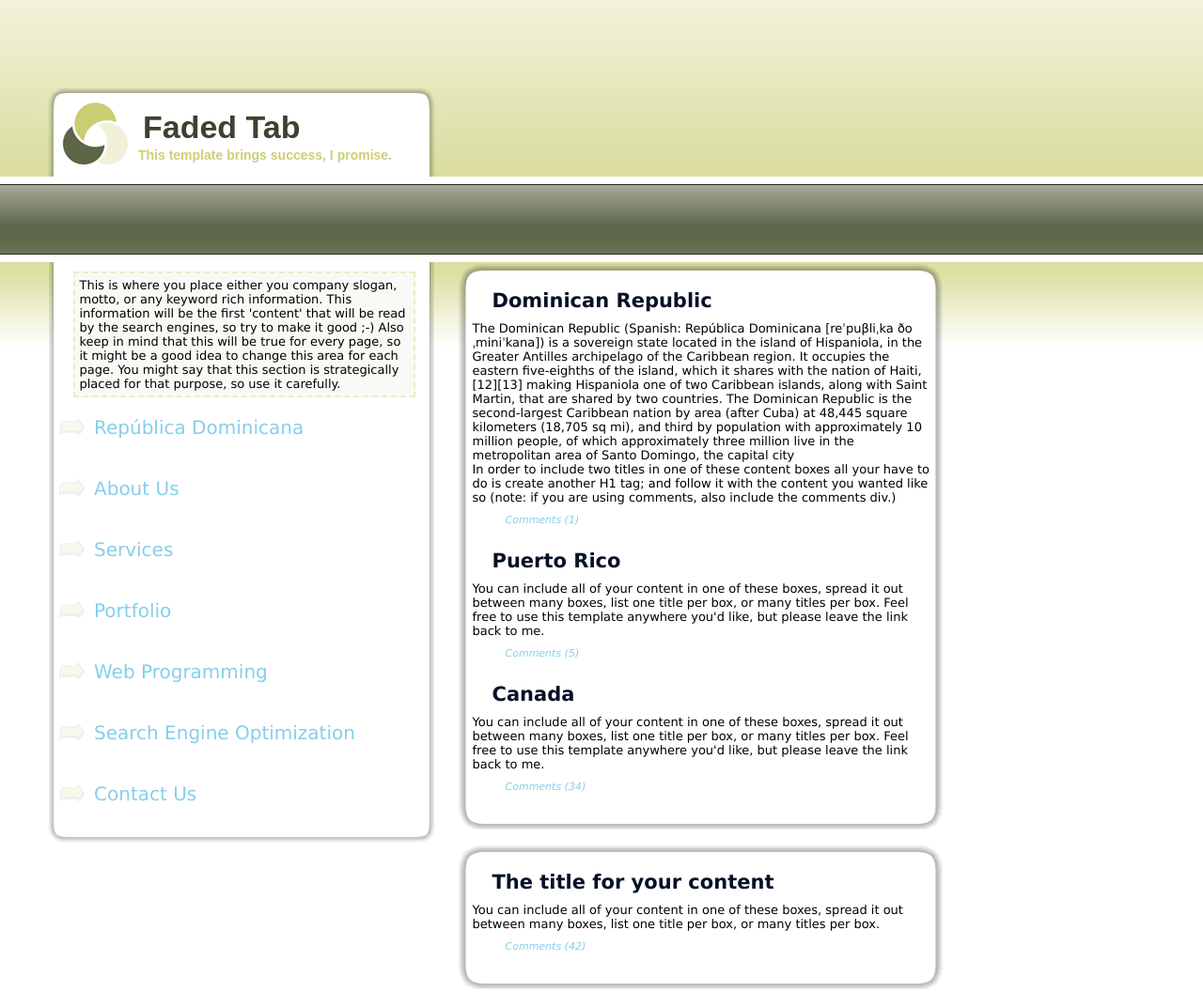
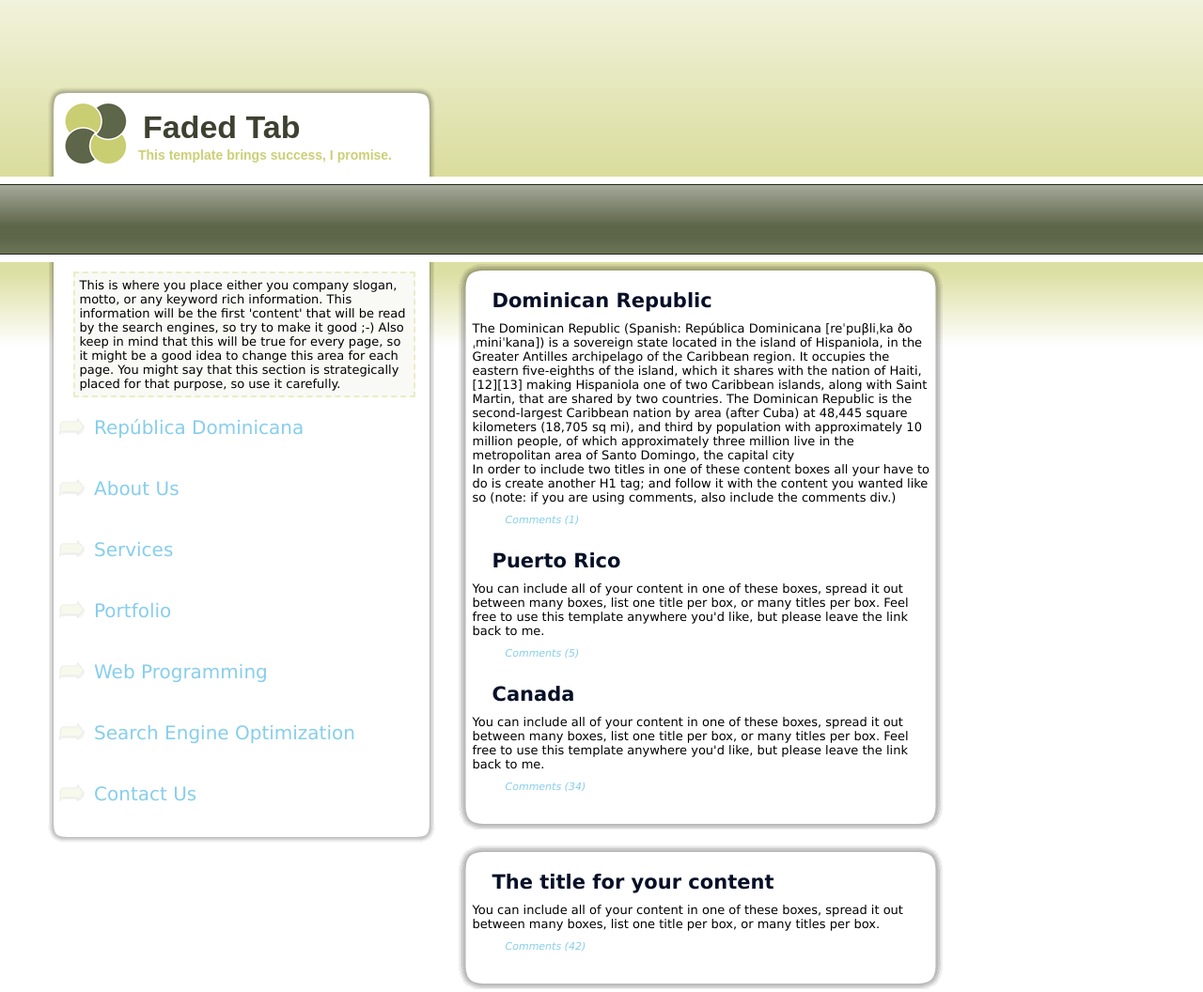
Before and after one commit to jeffrygonzalezgarcia/SSGit, a plain HTML site: page index.html in a window 1280 px wide. Shown: the top 1056 px of the page at 94% size. Drawn offline with Linux system fonts and the light colour scheme.

Commit message:
Cambio en el logo de la pagina web.

```diff
--- a/fadedtab.css
+++ b/fadedtab.css
@@ -38,7 +38,7 @@ padding-top:18px;
 {
 height:72px;
 width:72px;
-background-image:url(logo1.png);  //there are 5 different logos (logo1.png, logo2.png ...)
+background-image:url(logo2.png);  //there are 5 different logos (logo1.png, logo2.png ...)
 background-repeat:no-repeat;
 float:left;
 margin-left:23px;
```
